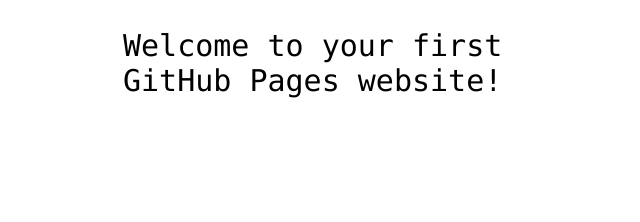
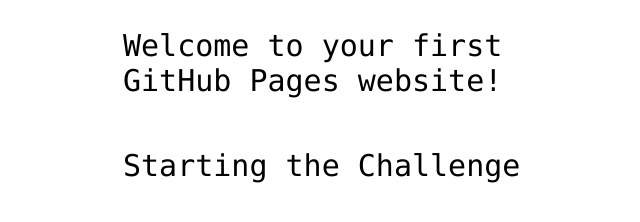
Before and after one commit to efraindev/hello-world, a plain HTML site: page index.html in a window 1280 px wide. Shown: the part 360-582 px from the top of the page, without its empty margins (317-957 px from the left). Drawn offline with Linux system fonts and the light colour scheme.

Commit message:
Update index.html

```diff
--- a/index.html
+++ b/index.html
@@ -13,6 +13,7 @@
 
 <!-- Change this code here by copy and pasting your template on line 15 -->
 <p>Welcome to your first GitHub Pages website!</p>
+  <p>Starting the Challenge</p>
 
 </body>
 </html>
```
